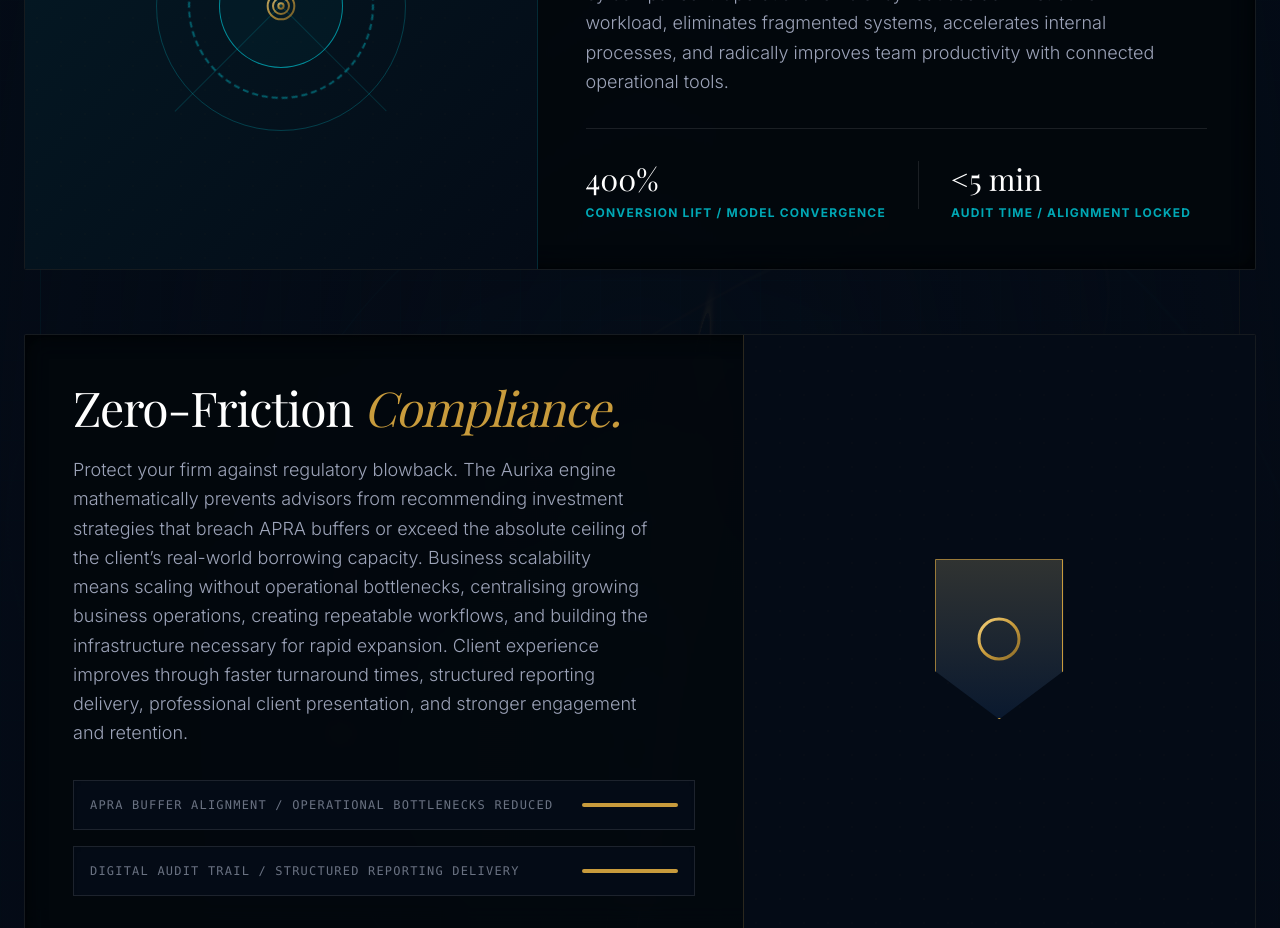
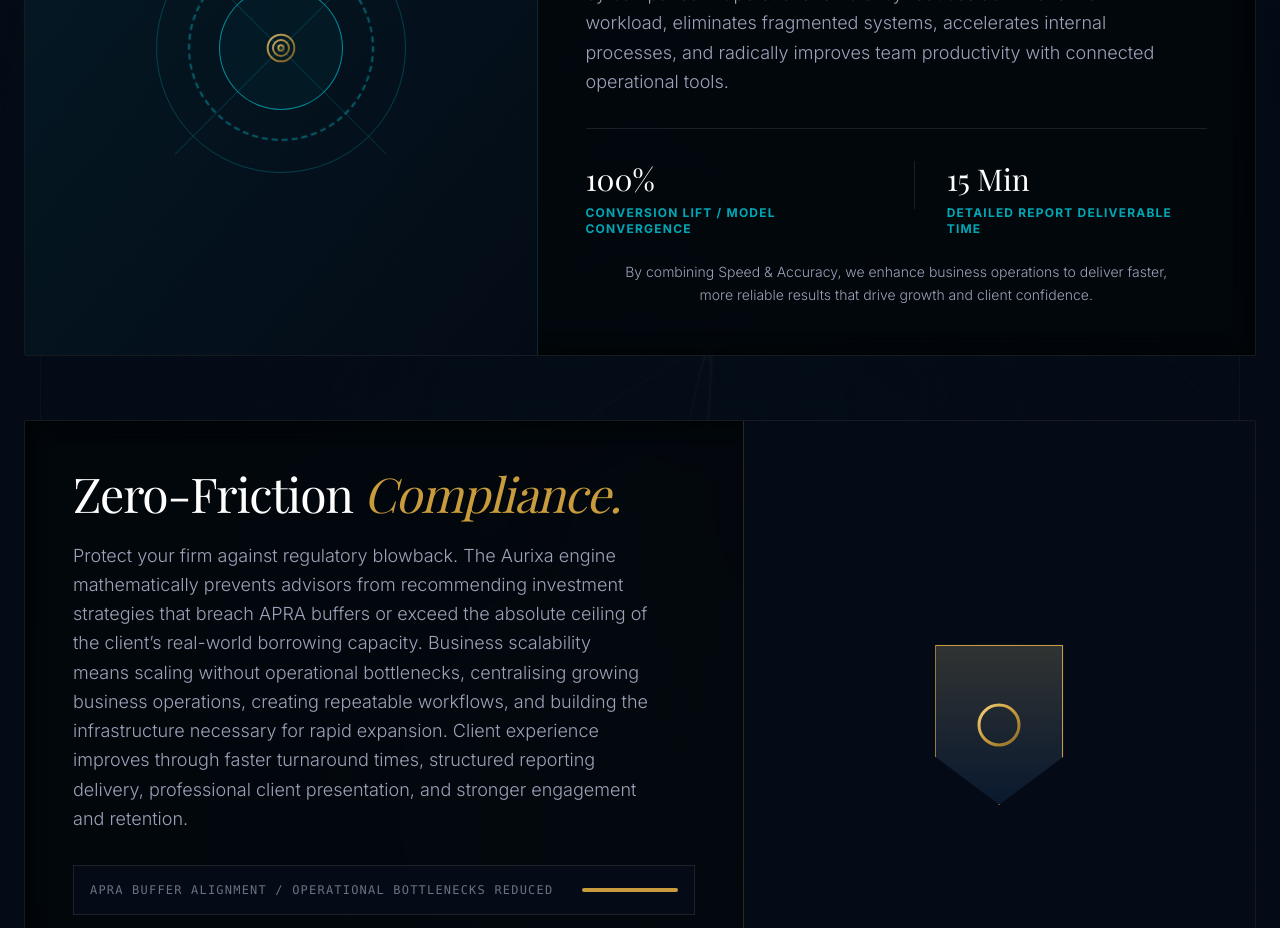
Before and after one commit to lavan96/aurixa-systems, a React (Vite) app: page /solutions in a window 1280 px wide. Shown: the part 960-1888 px from the top of the page. Built offline with nearby package versions, Linux system fonts and the light colour scheme; a web font is replaced by a local one.

Commit message:
Update precision acquisition metrics

```diff
--- a/src/pages/Solutions.tsx
+++ b/src/pages/Solutions.tsx
@@ -64,16 +64,21 @@ export default function Solutions() {
                 <p className="text-[#9CA3B8] font-light leading-relaxed mb-8 text-lg relative z-10 max-w-xl">
                   Stop losing prospects to competitors with glossier but hollow presentations. By deploying Aurixa's mathematically air-tight serviceability models in your initial consultation, trust is established instantly. Competitors attempting to sell on intuition will look primitive by comparison. Operational efficiency reduces administrative workload, eliminates fragmented systems, accelerates internal processes, and radically improves team productivity with connected operational tools.
                 </p>
-                <div className="flex gap-8 relative z-10 border-t border-white/10 pt-8">
-                   <div className="flex flex-col gap-2">
-                      <span className="text-3xl font-display text-white">400%</span>
-                      <span className="text-xs uppercase tracking-widest text-[#00A8B5] font-bold">Conversion Lift / Model Convergence</span>
+                <div className="relative z-10 border-t border-white/10 pt-8">
+                   <div className="flex gap-8">
+                      <div className="flex flex-col gap-2">
+                         <span className="text-3xl font-display text-white">100%</span>
+                         <span className="text-xs uppercase tracking-widest text-[#00A8B5] font-bold">Conversion Lift / Model Convergence</span>
+                      </div>
+                      <div className="w-px h-12 bg-white/10" />
+                      <div className="flex flex-col gap-2">
+                         <span className="text-3xl font-display text-white">15 Min</span>
+                         <span className="text-xs uppercase tracking-widest text-[#00A8B5] font-bold">DETAILED REPORT DELIVERABLE TIME</span>
+                      </div>
                    </div>
-                   <div className="w-px h-12 bg-white/10" />
-                   <div className="flex flex-col gap-2">
-                      <span className="text-3xl font-display text-white">&lt;5 min</span>
-                      <span className="text-xs uppercase tracking-widest text-[#00A8B5] font-bold">Audit Time / Alignment Locked</span>
-                   </div>
+                   <p className="mx-auto mt-6 max-w-xl text-center text-sm font-light leading-relaxed text-[#9CA3B8]">
+                      By combining Speed &amp; Accuracy, we enhance business operations to deliver faster, more reliable results that drive growth and client confidence.
+                   </p>
                 </div>
              </div>
            </div>
```
